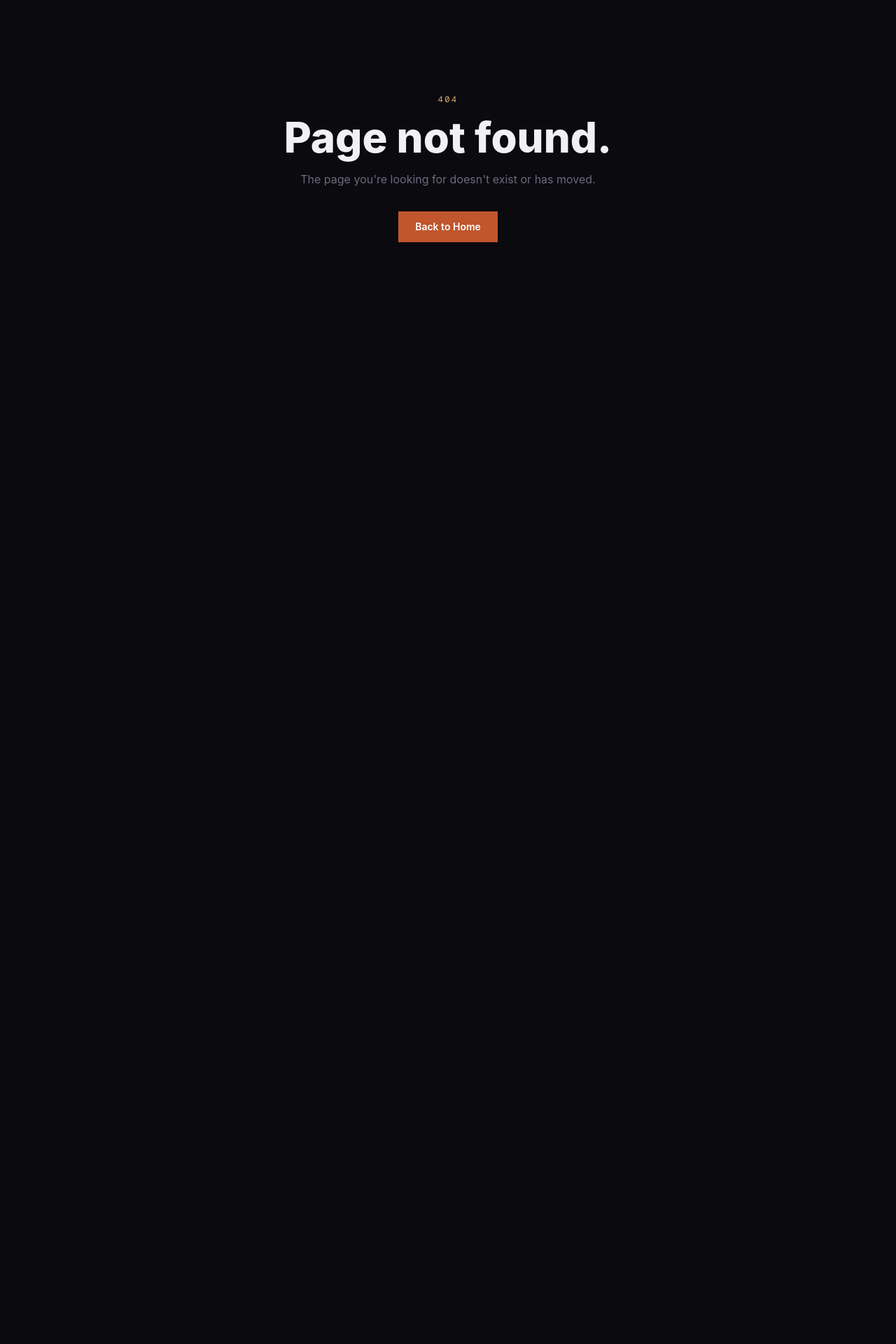
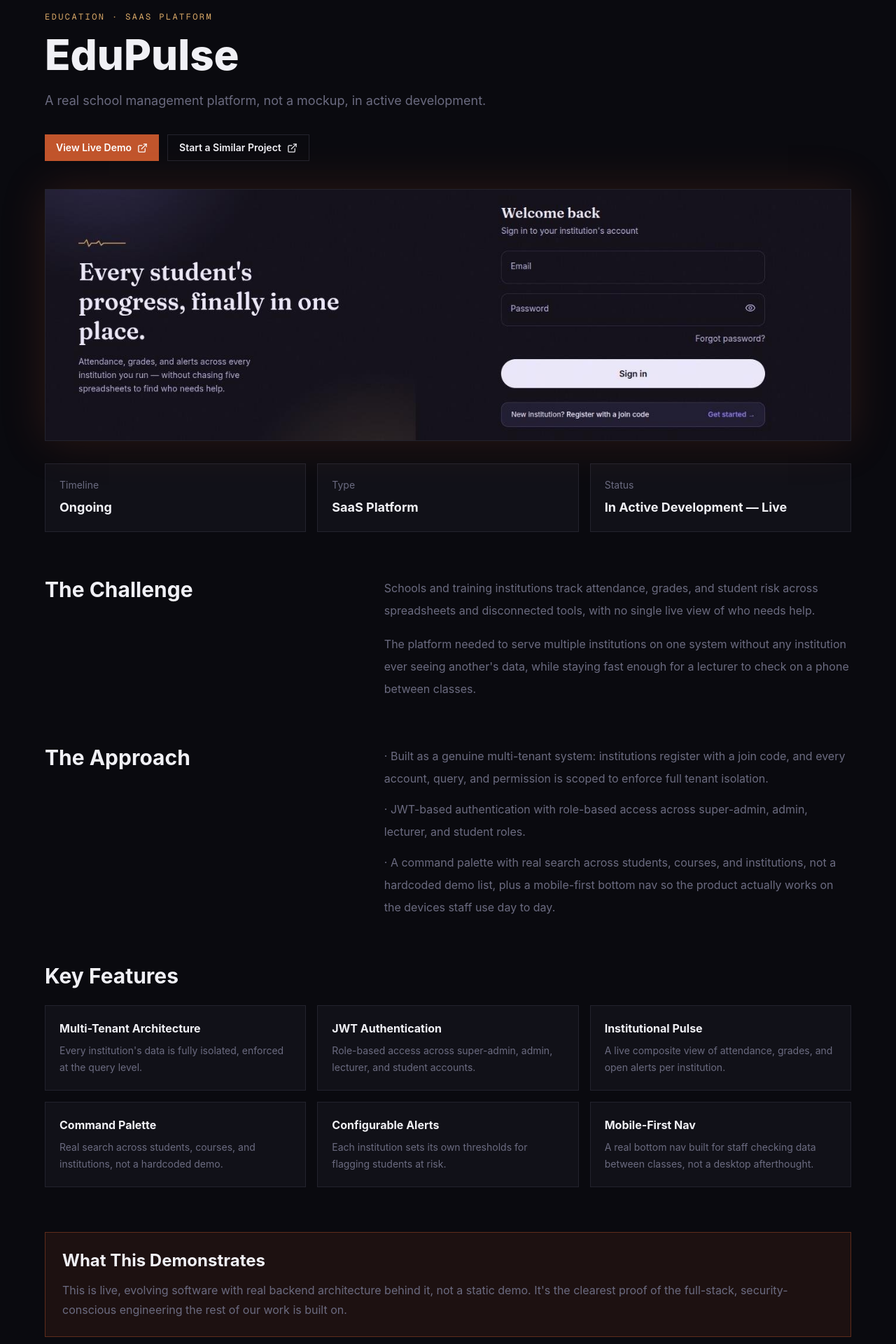
Before and after one commit to Obito324HX/zed-forge, a Next.js app: page /work/edupulse in a window 1280 px wide. Before the commit this address had no page. Shown: the part 160-2080 px from the top of the page at 70% size. Before the commit the page ends 800 px from the top, so only its background shows below. Built offline with nearby package versions, Linux system fonts and the light colour scheme.

Commit message:
Add EduPulse as a real, in-development case study

```diff
--- a/app/sitemap.ts
+++ b/app/sitemap.ts
@@ -2,7 +2,7 @@ import type { MetadataRoute } from "next";
 
 export default function sitemap(): MetadataRoute.Sitemap {
   const base = "https://zed-forge-xi.vercel.app";
-  const routes = ["", "/work/bella-vista", "/work/ironforge", "/work/carepoint", "/work/clientflow"];
+  const routes = ["", "/work/bella-vista", "/work/ironforge", "/work/carepoint", "/work/clientflow", "/work/edupulse"];
 
   return routes.map((route) => ({
     url: `${base}${route}`,
--- /dev/null
+++ b/app/work/edupulse/page.tsx
@@ -0,0 +1,12 @@
+import type { Metadata } from "next";
+import { CaseStudyLayout } from "@/components/work/CaseStudyLayout";
+import { caseStudies } from "@/data/caseStudies";
+
+export const metadata: Metadata = {
+  title: "EduPulse — Case Study | zed-forge",
+  description: "A real, actively developed school management platform with multi-tenant architecture, role-based security, and live institutional data."
+};
+
+export default function Page() {
+  return <CaseStudyLayout study={caseStudies.edupulse} />;
+}
--- a/data/caseStudies.ts
+++ b/data/caseStudies.ts
@@ -173,7 +173,45 @@ export const caseStudies: Record<string, CaseStudy> = {
       "https://images.unsplash.com/photo-1551434678-e076c223a692?auto=format&fit=crop&w=900&q=80",
       "https://images.unsplash.com/photo-1552664730-d307ca884978?auto=format&fit=crop&w=900&q=80"
     ],
+    next: "edupulse",
+    liveUrl: bySlug.clientflow.liveUrl
+  },
+  edupulse: {
+    slug: "edupulse",
+    title: "EduPulse",
+    category: "Education · SaaS Platform",
+    tagline: "A real school management platform, not a mockup, in active development.",
+    image: bySlug.edupulse.image,
+    stack: bySlug.edupulse.stack,
+    meta: [
+      { label: "Timeline", value: "Ongoing" },
+      { label: "Type", value: "SaaS Platform" },
+      { label: "Status", value: "In Active Development — Live" }
+    ],
+    challenge: [
+      "Schools and training institutions track attendance, grades, and student risk across spreadsheets and disconnected tools, with no single live view of who needs help.",
+      "The platform needed to serve multiple institutions on one system without any institution ever seeing another's data, while staying fast enough for a lecturer to check on a phone between classes.",
+    ],
+    approach: [
+      "Built as a genuine multi-tenant system: institutions register with a join code, and every account, query, and permission is scoped to enforce full tenant isolation.",
+      "JWT-based authentication with role-based access across super-admin, admin, lecturer, and student roles.",
+      "A command palette with real search across students, courses, and institutions, not a hardcoded demo list, plus a mobile-first bottom nav so the product actually works on the devices staff use day to day.",
+    ],
+    features: [
+      ["Multi-Tenant Architecture", "Every institution's data is fully isolated, enforced at the query level."],
+      ["JWT Authentication", "Role-based access across super-admin, admin, lecturer, and student accounts."],
+      ["Institutional Pulse", "A live composite view of attendance, grades, and open alerts per institution."],
+      ["Command Palette", "Real search across students, courses, and institutions, not a hardcoded demo."],
+      ["Configurable Alerts", "Each institution sets its own thresholds for flagging students at risk."],
+      ["Mobile-First Nav", "A real bottom nav built for staff checking data between classes, not a desktop afterthought."]
+    ].map(([name, description]) => ({ name, description })),
+    demonstrates:
+      "This is live, evolving software with real backend architecture behind it, not a static demo. It's the clearest proof of the full-stack, security-conscious engineering the rest of our work is built on.",
+    mockups: [
+      "/case-studies/edupulse/login.jpg",
+      "/case-studies/edupulse/command-palette.jpg"
+    ],
     next: "bella-vista",
-    liveUrl: bySlug.clientflow.liveUrl
+    liveUrl: bySlug.edupulse.liveUrl
   }
 };
--- a/data/projects.ts
+++ b/data/projects.ts
@@ -1,5 +1,5 @@
 export type Project = {
-  slug: "bella-vista" | "ironforge" | "carepoint" | "clientflow";
+  slug: "bella-vista" | "ironforge" | "carepoint" | "clientflow" | "edupulse";
   category: string;
   filter: string[];
   name: string;
@@ -69,6 +69,20 @@ export const projects: Project[] = [
     accent: "#2563EB",
     liveUrl: "https://clientflow-crm-five.vercel.app/",
     badge: "Most Complex"
+  },
+  {
+    slug: "edupulse",
+    category: "In Development · Education",
+    filter: ["SaaS", "Dashboard", "Business Solution"],
+    name: "EduPulse",
+    description:
+      "A real, actively developed school management platform: attendance, grades, and behavioral alerts across every institution, built on a genuine multi-tenant architecture with role-based security from day one.",
+    features: ["Multi-Tenant Architecture", "JWT Authentication", "Command Palette Search", "Real-Time Alerts"],
+    stack: ["React", "Flask", "PostgreSQL", "JWT Authentication"],
+    image: "/case-studies/edupulse/login.jpg",
+    accent: "#6D5FD3",
+    liveUrl: "https://edupulse-one.vercel.app/",
+    badge: "Live Product"
   }
 ];
 
```
Also changed, not shown: public/case-studies/edupulse/command-palette.jpg (added), public/case-studies/edupulse/login.jpg (added).
